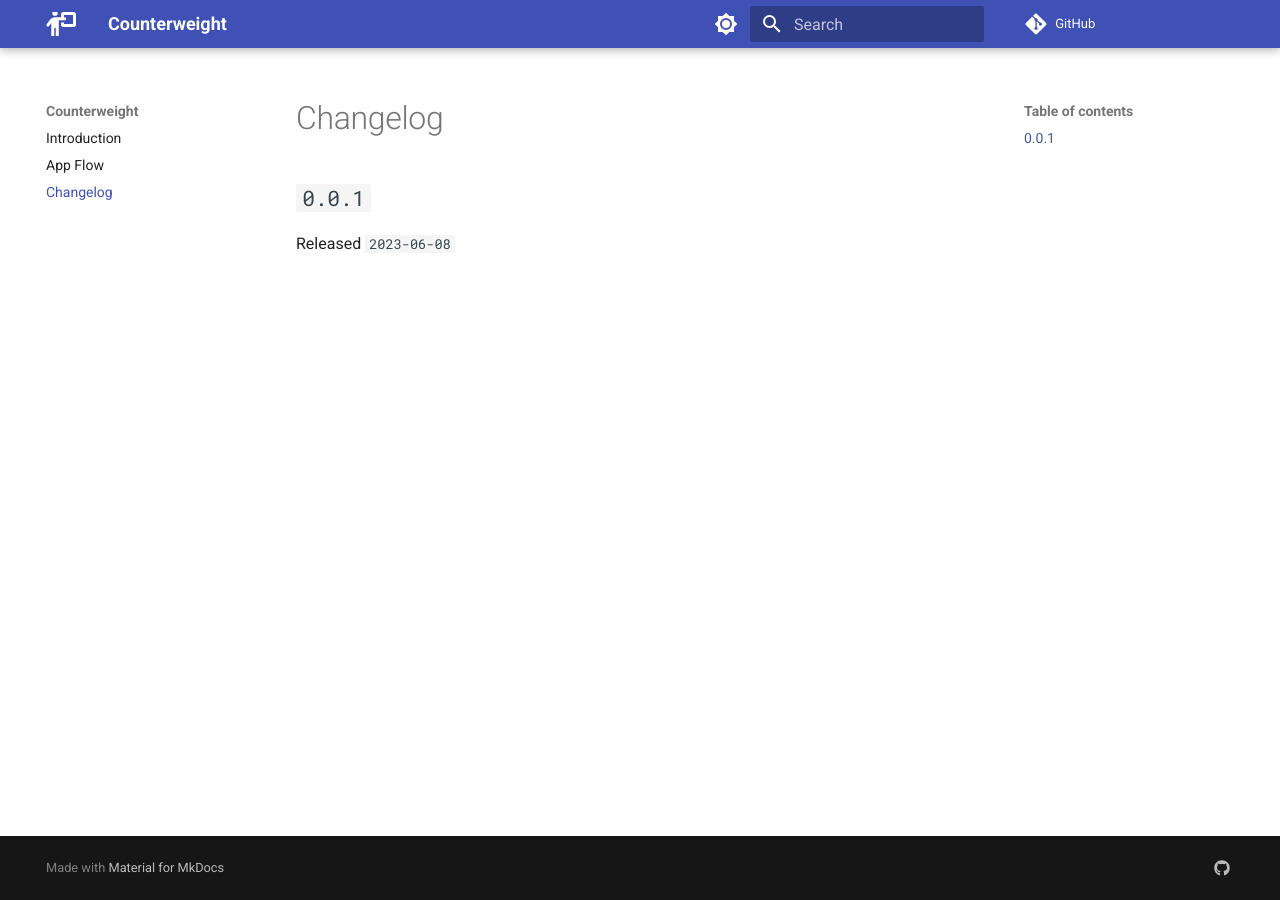
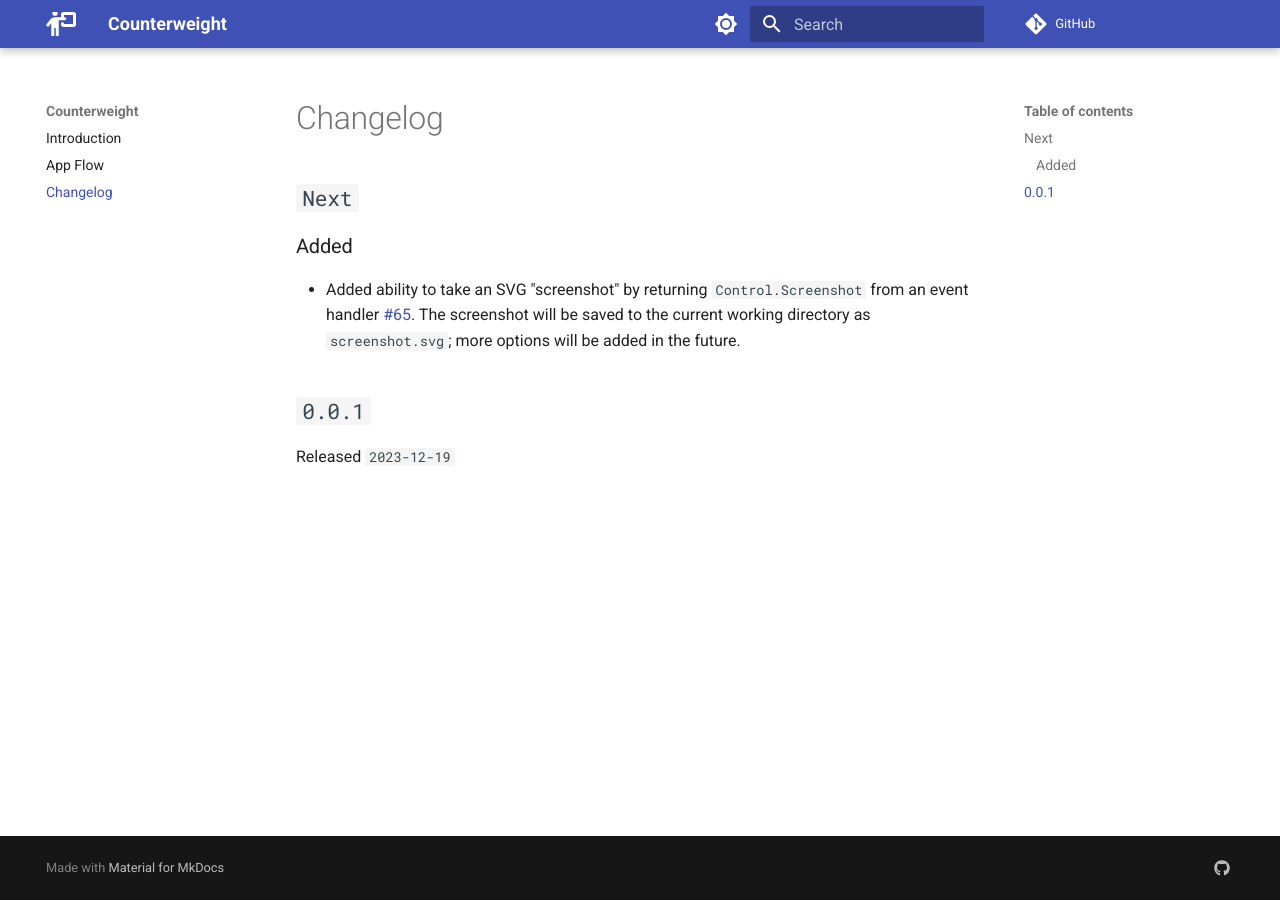
Before and after one commit to JoshKarpel/counterweight, an MkDocs documentation site: the page built from docs/changelog.md, in a window 1280 px wide. Built offline with MkDocs 1.6.1 and Material for MkDocs 9.7.7, drawn with Linux system fonts in a browser that asks for light colours; comment, search, counter and statistics services are not loaded.

Commit message:
changelog entry

```diff
--- a/docs/changelog.md
+++ b/docs/changelog.md
@@ -1,5 +1,13 @@
 # Changelog
+
+## `Next`
+
+### Added
+
+- Added ability to take an SVG "screenshot" by returning `Control.Screenshot` from an event handler
+  [#65](https://github.com/JoshKarpel/counterweight/pull/65).
+  The screenshot will be saved to the current working directory as `screenshot.svg`; more options will be added in the future.
 
 ## `0.0.1`
 
-Released `2023-06-08`
+Released `2023-12-19`
```
